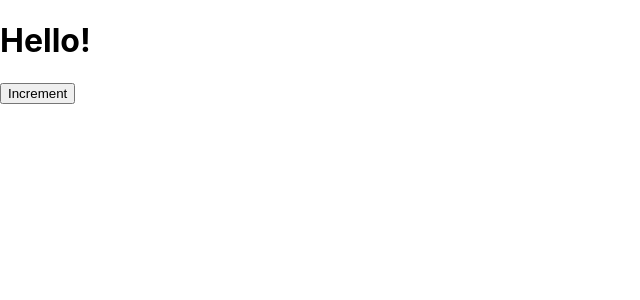
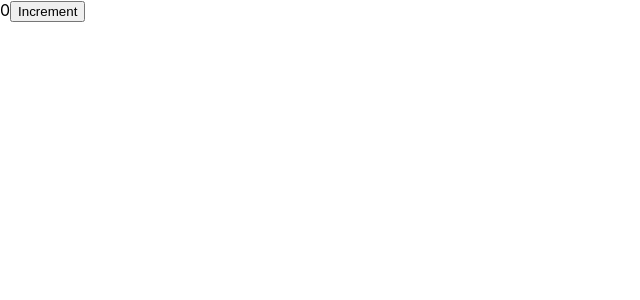
Before and after one commit to adorogensky/www-hello, a React (Create React App) app: page / in a window 1280 px wide. Shown: the top 300 px of the page, without its empty margins (0-640 px from the left). Built offline with nearby package versions, Linux system fonts and the light colour scheme.

Commit message:
Remove 'Hello' text and display value state.counter initialized to 0

```diff
--- a/src/components/counter.jsx
+++ b/src/components/counter.jsx
@@ -1,11 +1,15 @@
 import React, { Component } from "react";
 class Counter extends Component {
+  state = {
+    count: 0,
+  };
+
   render() {
     return (
-      <React.Fragment>
-        <h1>Hello!</h1>
+      <div>
+        <span>{this.state.count}</span>
         <button>Increment</button>
-      </React.Fragment>
+      </div>
     );
   }
 }
```
